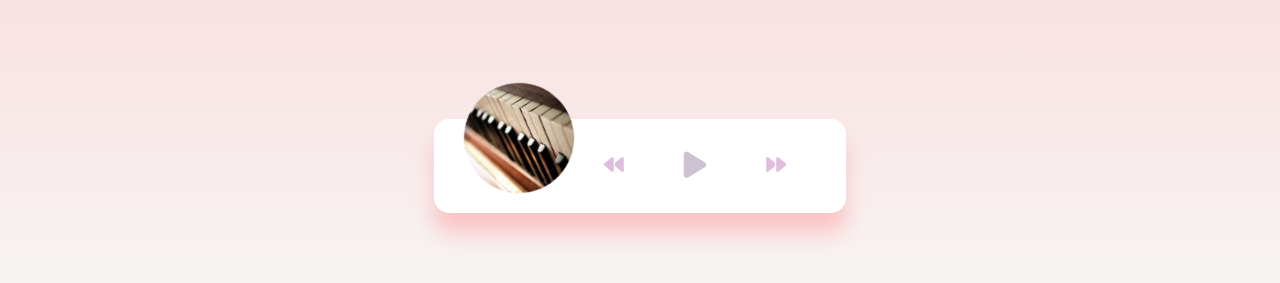
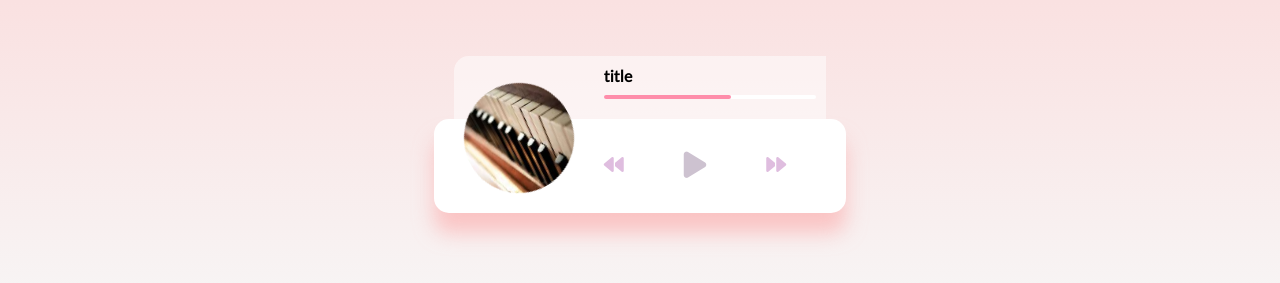
Before and after one commit to windate3411/music-player, a plain HTML site: page index.html in a window 1280 px wide. Shown: the part 275-558 px from the top of the page. Drawn offline with Linux system fonts and the light colour scheme.

Commit message:
add info and progress styling

```diff
--- a/index.html
+++ b/index.html
@@ -15,7 +15,7 @@
   <div class="music-container play">
     <!-- music info  -->
     <div class="music-info">
-      <h4 id="title"></h4>
+      <h4 id="title">title</h4>
       <div class="progress-container" id="progress-container">
         <div class="progress" id="progress"></div>
       </div>
--- a/style.css
+++ b/style.css
@@ -85,3 +85,43 @@ body {
 .action-btn:focus {
   outline: 0;
 }
+
+.music-info {
+  background-color: rgba(255, 255, 255, 0.5);
+  border-radius: 15px  0 0;
+  position: absolute;
+  top:0;
+  left: 20px;
+  opacity: 0;
+  width: calc(100% - 40px);
+  padding: 10px 10px 10px 150px;
+  transform: translateY(0%);
+  transition: transform 0.3s ease-in,opacity 0.3s ease-in;
+  z-index: -1;
+}
+
+.music-container.play .music-info {
+  opacity: 1;
+  transform: translateY(-100%);
+}
+
+.music-info h4 {
+  margin: 0;
+}
+
+.progress-container {
+  background:#fff;
+  border-radius: 5px;
+  cursor: pointer;
+  margin: 10px 0;
+  height: 4px;
+  width: 100%;
+}
+
+.progress {
+  background-color: #fe8daa;
+  border-radius: 5px;
+  height: 100%;
+  width: 60%;
+  transition: width 0.1s linear;
+}
```
